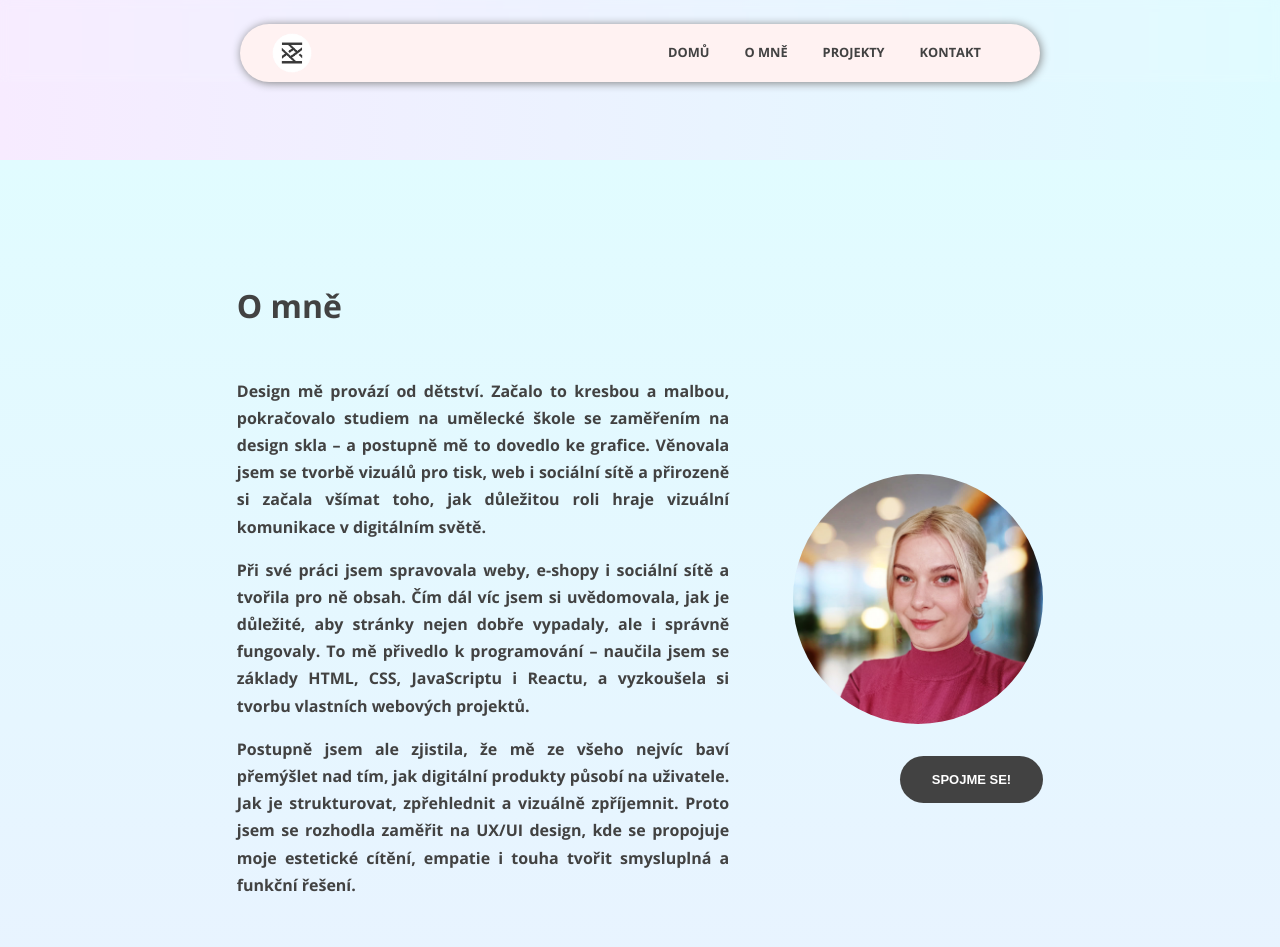
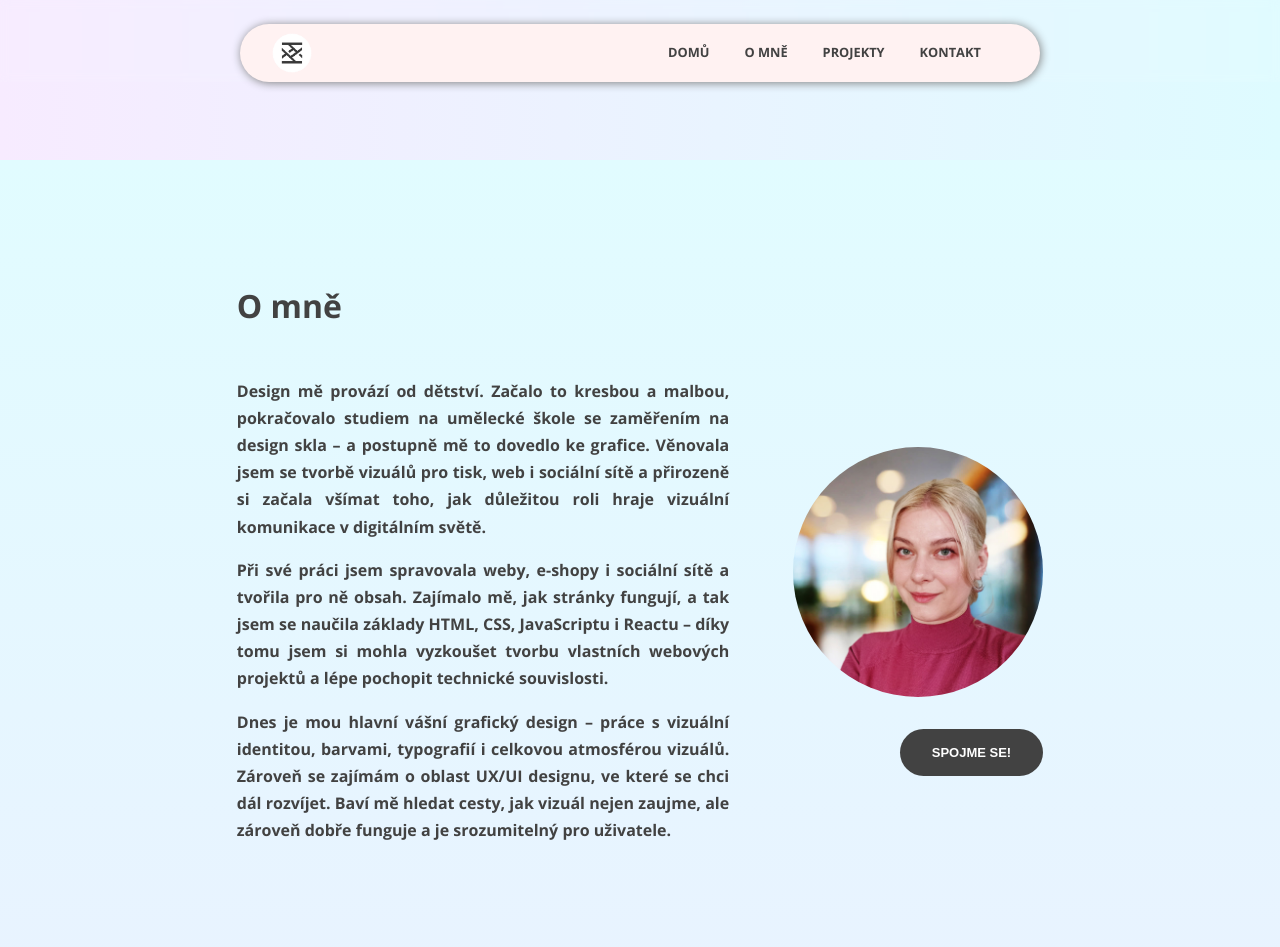
Before and after one commit to Kaykay-nova/Portfolio, a React (Vite) app: page /about in a window 1280 px wide. Shown: the top 947 px of the page. Built offline with nearby package versions, Linux system fonts and the light colour scheme.

Commit message:
Úprava textů

```diff
--- a/src/pages/Contact/ContactCard.jsx
+++ b/src/pages/Contact/ContactCard.jsx
@@ -17,7 +17,7 @@ const ContactCard = () => {
       <div>
         <div className="contact-text">
           <p>Kristýna Konečná</p>
-          <em>UX/UI designer</em>
+          <em>Graphic Designer & UX/UI Enthusiast</em>
         </div>
 
         <div className="contact-links">
--- a/src/pages/HomePage/HomePage.jsx
+++ b/src/pages/HomePage/HomePage.jsx
@@ -65,7 +65,7 @@ const HomePage = () => {
                 isSecondTextVisible ? 'slide-in' : 'slide-out'
               }`}
             >
-              UX/UI & Graphic Designer
+              Graphic Designer & UX/UI Enthusiast
             </p>
             <p
               className={`homepage-text ${
--- a/src/pages/Projects/index.jsx
+++ b/src/pages/Projects/index.jsx
@@ -83,9 +83,7 @@ const Projects = () => {
           Nejvíce mě zajímá propojení estetiky s uživatelskou přívětivostí.
           Portfolio, na které se právě díváte, jsem sama navrhla i vytvořila v
           Reactu – chtěla jsem si vyzkoušet celý proces tvorby webu od návrhu po
-          kód. Momentálně se zaměřuji především na UX/UI design, ale díky základům
-          webového vývoje (HTML, CSS, JavaScript, React) mám lepší přehled o
-          možnostech technické realizace. Další projekty budou postupně přibývat! 🙌
+          kód. Momentálně se zaměřuji především na grafický design, ale oblast UX/UI je mi blízká a chci se v ní dále rozvíjet. Další projekty budou brzy přibývat! 🙌
         </p>
       </p>
 
--- a/src/pages/components/About/index.jsx
+++ b/src/pages/components/About/index.jsx
@@ -48,10 +48,10 @@ const About = forwardRef((props, ref) => {
                 Design mě provází od dětství. Začalo to kresbou a malbou, pokračovalo studiem na umělecké škole se zaměřením na design skla – a postupně mě to dovedlo ke grafice. Věnovala jsem se tvorbě vizuálů pro tisk, web i sociální sítě a přirozeně si začala všímat toho, jak důležitou roli hraje vizuální komunikace v digitálním světě.
               </p>
               <p>
-                Při své práci jsem spravovala weby, e-shopy i sociální sítě a tvořila pro ně obsah. Čím dál víc jsem si uvědomovala, jak je důležité, aby stránky nejen dobře vypadaly, ale i správně fungovaly. To mě přivedlo k programování – naučila jsem se základy HTML, CSS, JavaScriptu i Reactu, a vyzkoušela si tvorbu vlastních webových projektů.
+                Při své práci jsem spravovala weby, e-shopy i sociální sítě a tvořila pro ně obsah. Zajímalo mě, jak stránky fungují, a tak jsem se naučila základy HTML, CSS, JavaScriptu i Reactu – díky tomu jsem si mohla vyzkoušet tvorbu vlastních webových projektů a lépe pochopit technické souvislosti.
               </p>
               <p>
-                Postupně jsem ale zjistila, že mě ze všeho nejvíc baví přemýšlet nad tím, jak digitální produkty působí na uživatele. Jak je strukturovat, zpřehlednit a vizuálně zpříjemnit. Proto jsem se rozhodla zaměřit na UX/UI design, kde se propojuje moje estetické cítění, empatie i touha tvořit smysluplná a funkční řešení.
+               Dnes je mou hlavní vášní grafický design – práce s vizuální identitou, barvami, typografií i celkovou atmosférou vizuálů. Zároveň se zajímám o oblast UX/UI designu, ve které se chci dál rozvíjet. Baví mě hledat cesty, jak vizuál nejen zaujme, ale zároveň dobře funguje a je srozumitelný pro uživatele.
               </p>
             </div>
             <div className='about__photo'>
```
